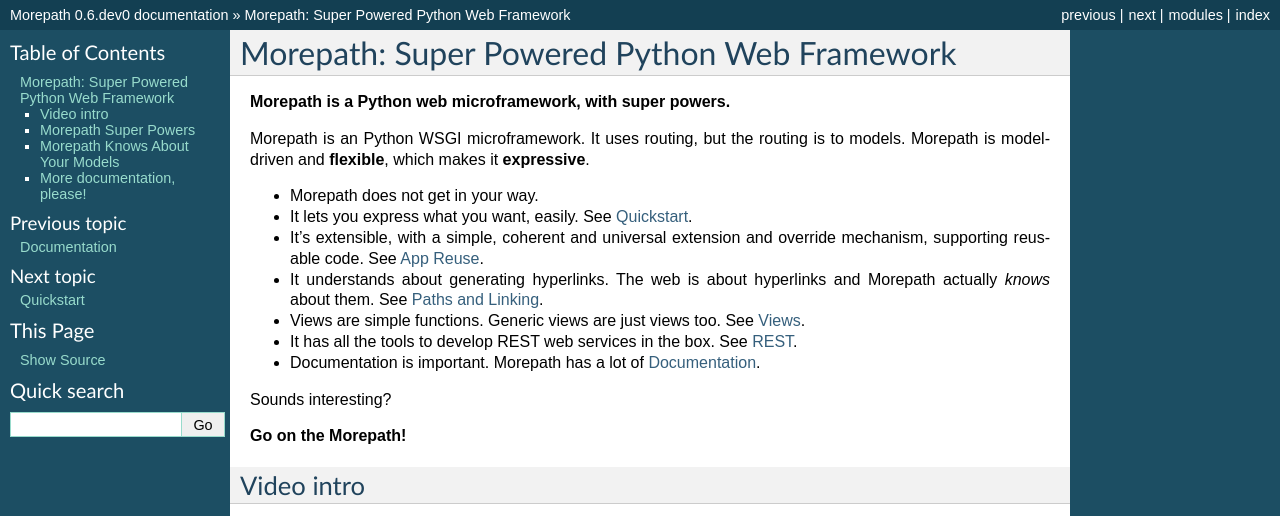
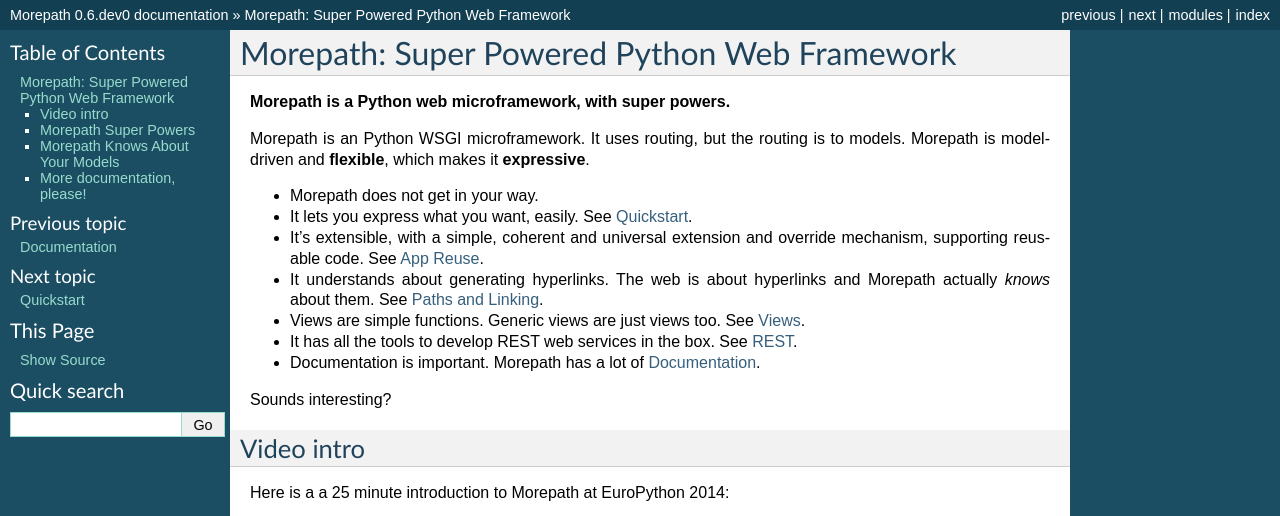
Before and after one commit to morepath/morepath, a Sphinx documentation site: the page built from doc/index.rst, in a window 1280 px wide and 900 px high, cut to the strip 0-516 px from the top of the window. Built offline with Sphinx 7.4.7, drawn with Linux system fonts in a browser that asks for light colours.

Commit message:
Removed 'Go on the Morepath!' phrase, fixing #195.

```diff
--- a/doc/index.rst
+++ b/doc/index.rst
@@ -32,8 +32,6 @@
 * Documentation is important. Morepath has a lot of :doc:`toc`.
 
 Sounds interesting?
-
-**Go on the Morepath!**
 
 Video intro
 -----------
```
